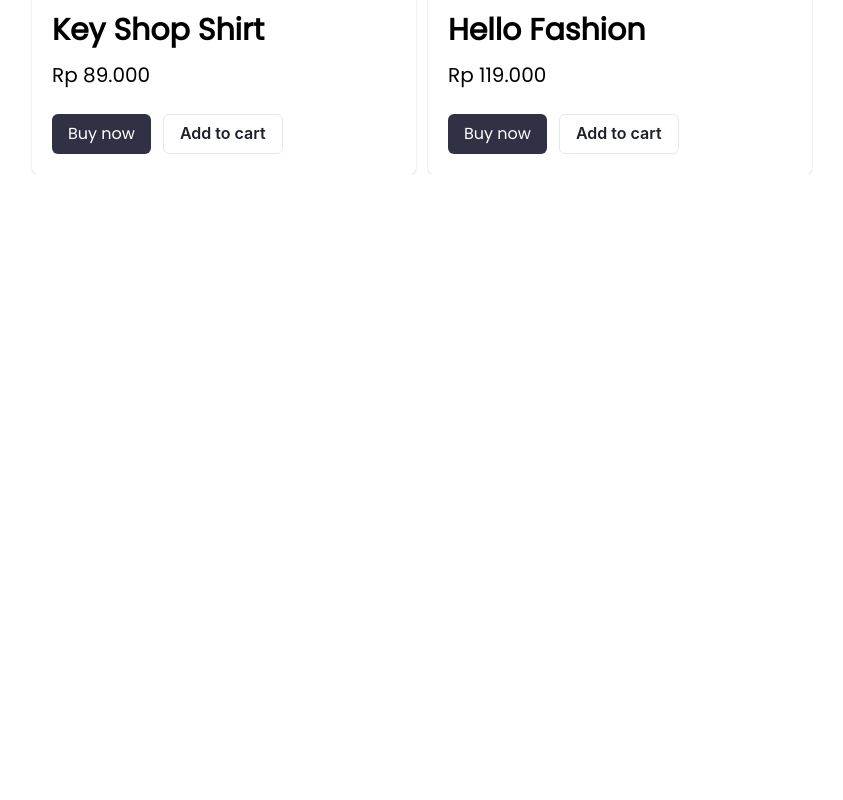
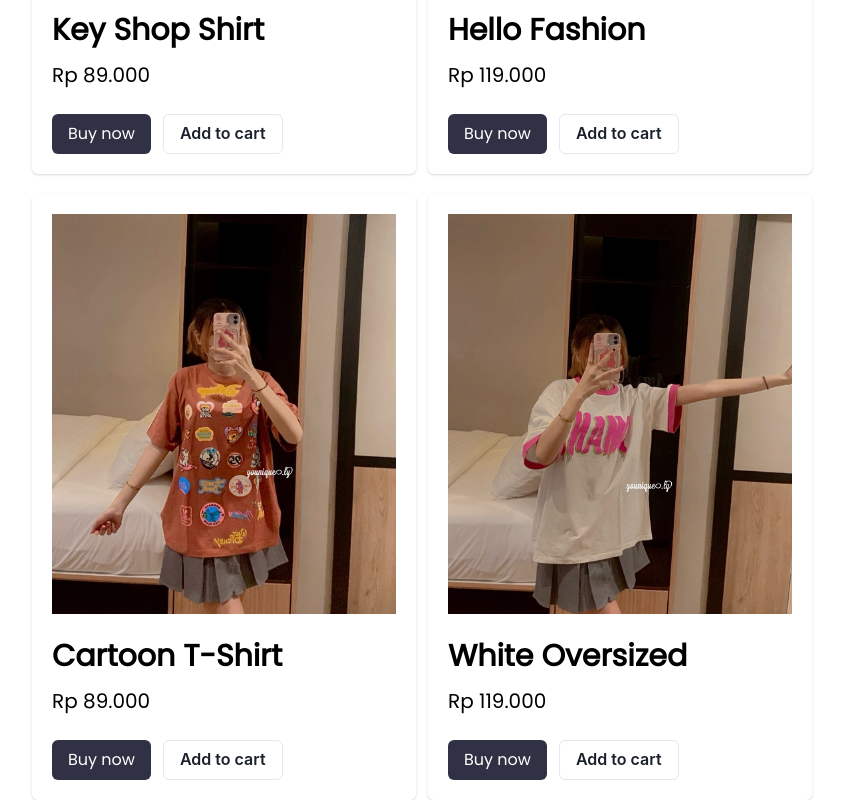
Before and after one commit to kvnallenn/younique, a React (Vite) app: page / in a window 1280 px wide. Shown: the part 1757-2557 px from the top of the page, without its empty margins (218-1061 px from the left). Before the commit the page ends 1931 px from the top, so only its background shows below. Built offline with nearby package versions, Linux system fonts and the light colour scheme.

Commit message:
Update Product

```diff
--- a/src/App.jsx
+++ b/src/App.jsx
@@ -8,7 +8,7 @@ function App() {
   return (
     <>
       <ChakraProvider>
-        <Navbar link="Shop" />
+        <Navbar/>
         <Hero />
         <Product />
       </ChakraProvider>
--- a/src/components/Navbar.jsx
+++ b/src/components/Navbar.jsx
@@ -15,7 +15,7 @@ import {
   ScaleFade,
 } from "@chakra-ui/react";
 
-const Navbar = (props) => {
+const Navbar = () => {
   const [isActive, setisActive] = useState(false);
 
   const onHandler = (e) => {
--- a/src/components/ProductList.jsx
+++ b/src/components/ProductList.jsx
@@ -54,6 +54,46 @@ const ProductList = () => {
           </CardFooter>
         </Card>
       </HStack>
+      <HStack display={{ md: "flex" }} spacing={3} marginTop={5}>
+        <Card maxW="sm">
+          <CardBody>
+            <Image src="../img/baju3.jpg" className="product-list" />
+            <Stack mt="6" spacing="3">
+              <Heading className="product-title">Cartoon T-Shirt</Heading>
+              <Text className="text-product">Rp 89.000</Text>
+            </Stack>
+          </CardBody>
+          <CardFooter>
+            <ButtonGroup spacing="3">
+              <Button variant="solid" className="buy-product">
+                Buy now
+              </Button>
+              <Button variant="outline" colorScheme="gray">
+                Add to cart
+              </Button>
+            </ButtonGroup>
+          </CardFooter>
+        </Card>
+        <Card maxW="sm">
+          <CardBody>
+            <Image src="../img/baju4.jpg" className="product-list" />
+            <Stack mt="6" spacing="3">
+              <Heading className="product-title">White Oversized</Heading>
+              <Text className="text-product">Rp 119.000</Text>
+            </Stack>
+          </CardBody>
+          <CardFooter>
+            <ButtonGroup spacing="3">
+              <Button variant="solid" className="buy-product">
+                Buy now
+              </Button>
+              <Button variant="outline" colorScheme="gray">
+                Add to cart
+              </Button>
+            </ButtonGroup>
+          </CardFooter>
+        </Card>
+      </HStack>
     </>
   );
 };
--- a/src/css/style.css
+++ b/src/css/style.css
@@ -62,7 +62,7 @@
   transform: translate(-50%, -50%);
   background-color: #303144;
   color: white;
-  width: 141.49px;
+  width: 120px;
   height: 38.9px;
   font-family: "Poppins";
 }
```
Also changed, not shown: public/img/baju3.jpg (added), public/img/baju4.jpg (added).
